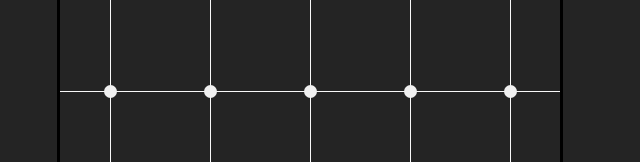
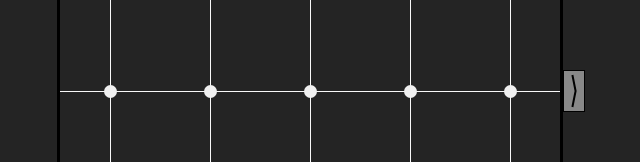
Before and after one commit to SwarupUkil/Timeline, a React (Vite) app: page / in a window 1280 px wide. Shown: the part 309-471 px from the top of the page, without its empty margins (330-970 px from the left). Built offline with nearby package versions, Linux system fonts and the light colour scheme.

Commit message:
Add an arrow svg button required for the sidebar

```diff
--- a/src/Application.css
+++ b/src/Application.css
@@ -17,10 +17,20 @@ body {
     align-items: center;
 
     display: flex;
-    gap: 10px;
+    /*gap: 10px;*/
 
     --grid-width: 500px;
     --grid-height: 500px;
+}
+
+/* Container adjacent to timeline-grid */
+.fill-container {
+    height: 500px;
+
+    flex: 1;
+    display: flex;
+    justify-content: left;
+    align-items: center;
 }
 
 /* Main grid container style */
@@ -31,6 +41,8 @@ body {
     /*height: min(70vw, 70vh);*/
     width: 500px;
     height: 500px;
+
+    flex: 0;
 
     display: grid;
     grid-template: repeat(5, minmax(100px, 100px)) / repeat(5, minmax(100px, 100px));
--- a/src/Application.jsx
+++ b/src/Application.jsx
@@ -4,6 +4,7 @@ import './DeleteEntryModal.css'
 import TimelineGrid from "./TimelineGrid.jsx";
 import EntryCard from "./EntryCard.jsx";
 import DeleteEntryModal from "./DeleteEntryModal.jsx";
+import SideBar from "./Sidebar.jsx";
 import {useState, createContext, useEffect} from "react";
 
 export const EntryCardContext = createContext({
@@ -17,7 +18,7 @@ export const EntryCardContext = createContext({
 
 function Application() {
     const size = 25;
-    const [idValue, setIdValue] = useState("hidden"); // ID for entry card
+    const [idValue, setIdValue] = useState("hidden"); // ID for entry card component visibility
     const [keyValue, setKeyValue] = useState(0);
     const [selectGridItemKey, setSelectGridItemKey] = useState(null);
     const [deleteState, setDeleteState] = useState(false);
@@ -52,11 +53,16 @@ function Application() {
     return (
         <>
             <EntryCardContext.Provider value={{idValue, setIdValue, keyValue, setKeyValue, deleteState, setDeleteState}}>
+                <div className="fill-container"></div>
                 <TimelineGrid size={size}
                               selectGridItemKey={selectGridItemKey}
                               setSelectGridItemKey={setSelectGridItemKey}/>
-                <EntryCard size={size}/>
+                <div className="fill-container">
+                    <EntryCard size={size}/>
+                    <SideBar/>
+                </div>
             </EntryCardContext.Provider>
+
             <DeleteEntryModal deleteModalState={deleteModalState} onClickDeleteLogic={confirmDelete}/>
         </>
     );
--- a/src/EntryCard.css
+++ b/src/EntryCard.css
@@ -138,3 +138,12 @@
 .entry-description:focus {
     outline: 1px solid black;
 }
+
+
+/* Sidebar styling */
+.arrow {
+    width: 20px;
+    height: 40px;
+    background-color: #888888;
+    border: 1px solid black;
+}
--- /dev/null
+++ b/src/Sidebar.jsx
@@ -0,0 +1,31 @@
+import {useState} from "react";
+
+function Sidebar(){
+
+    // rightArrow = "M 21 10 L 29 50 L 21 90";
+    // idleLine = "M 25 10 L 25 90";
+    // leftArrow = "M 29 10 L 21 50 L 29 90";
+    const [arrowState, setArrowState] = useState("M 21 10 L 29 50 L 21 90");
+
+    const onSideBarClick = () => {
+        // if currently is right arrow, then set to left arrow
+        // else set to left arrow.
+        if (arrowState === "M 21 10 L 29 50 L 21 90"){
+            setArrowState("M 29 10 L 21 50 L 29 90");
+        }else{
+            setArrowState("M 21 10 L 29 50 L 21 90");
+        }
+    }
+
+    return (
+        <>
+            <div className="arrow" onClick={onSideBarClick}>
+                <svg xmlns="http://www.w3.org/2000/svg" viewBox="0 0 50 100">
+                    <path d={arrowState} fill="transparent" stroke="black" strokeWidth="5"/>
+                </svg>
+            </div>
+        </>
+    );
+}
+
+export default Sidebar
```
